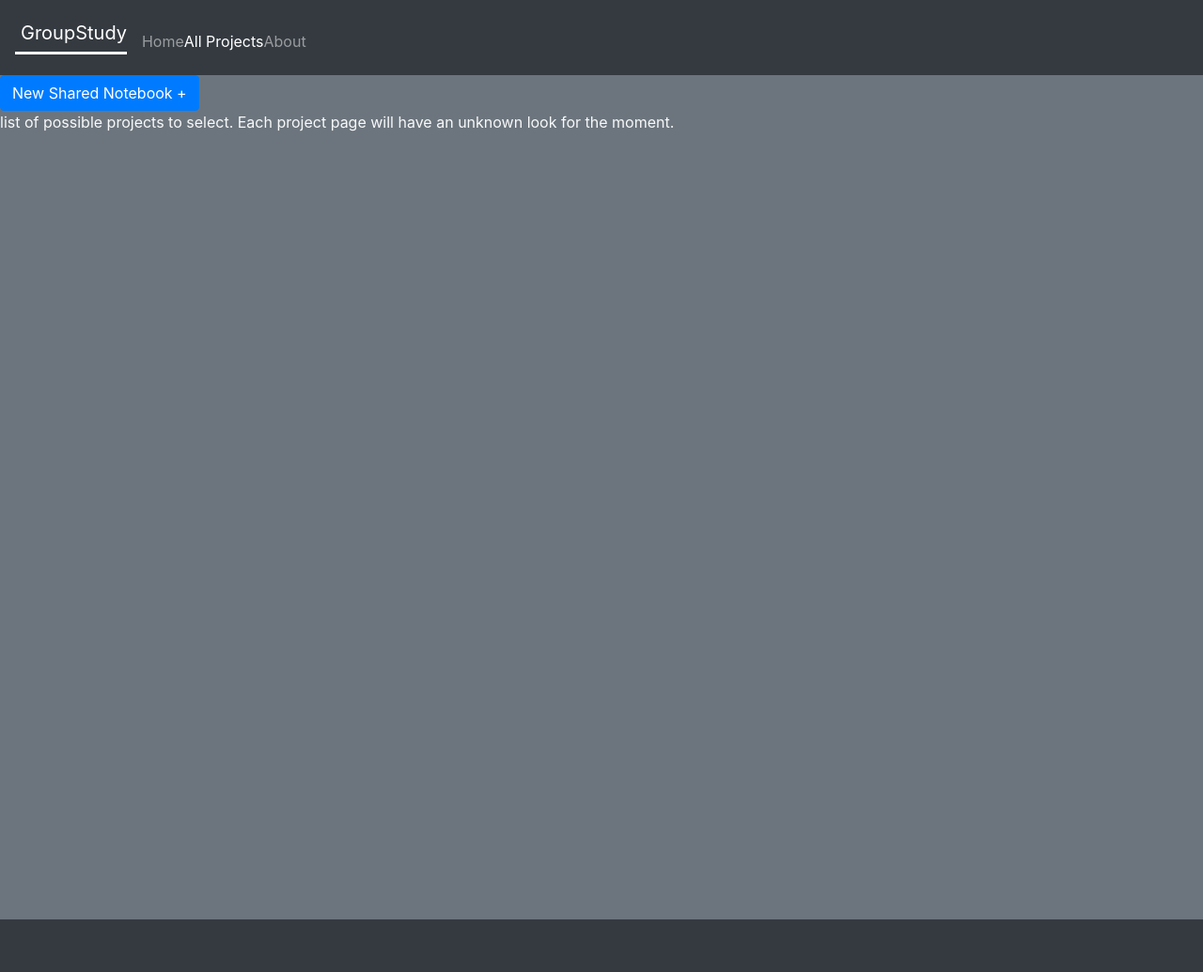
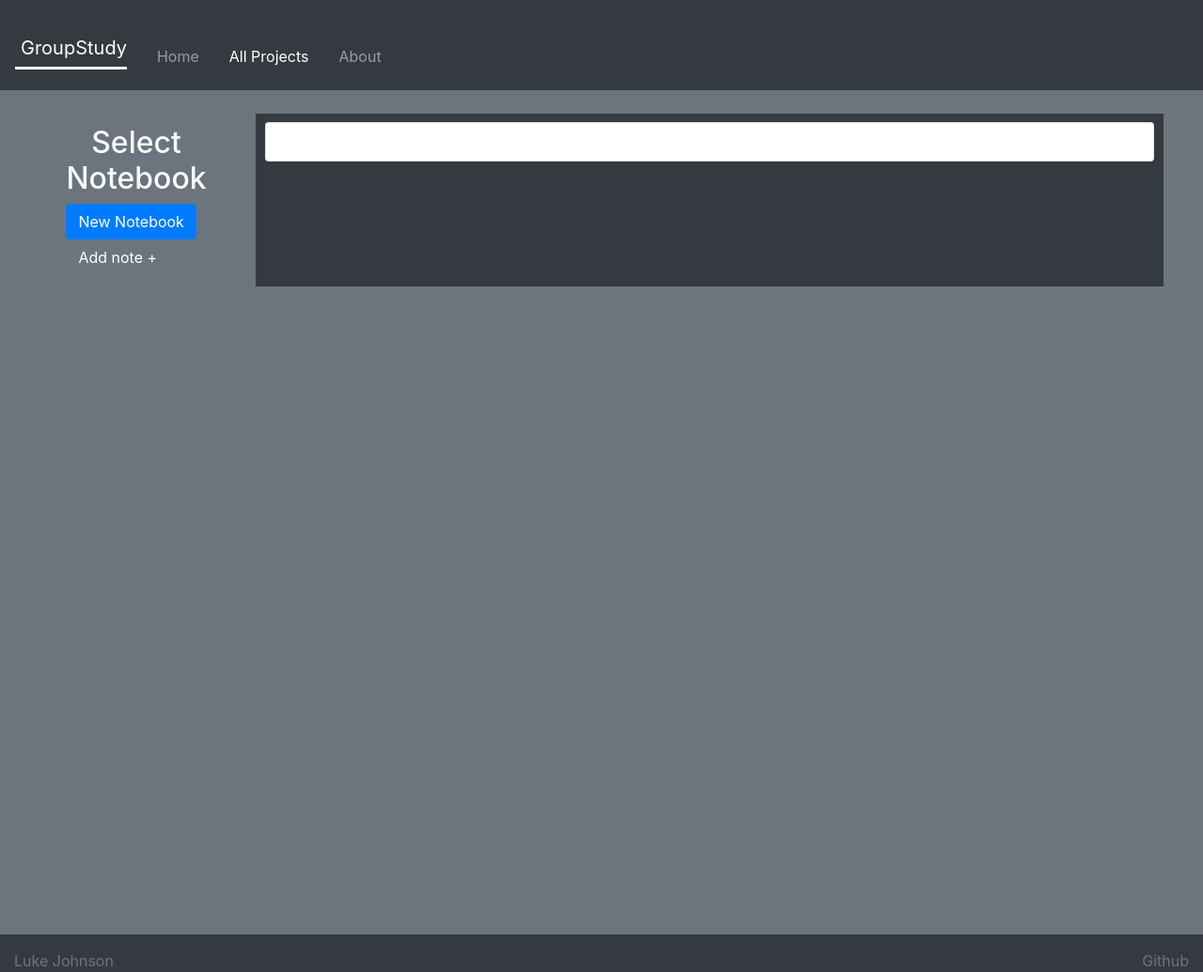
Before and after one commit to LRJohnson11/Startup-Octopus, a plain HTML site: page myprojects.html in a window 1280 px wide. Shown: the whole page at 94% size. Before the commit the page ends 979 px from the top, so only its background shows below. Drawn offline with nearby package versions, Linux system fonts and the light colour scheme.

Commit message:
updated css

```diff
--- a/main.css
+++ b/main.css
@@ -12,6 +12,7 @@ main{
   flex-direction: column;
   align-items: left;
   justify-content: space-around;
+  margin: 1em;
 }
 footer {
   flex: 0 30;
@@ -35,19 +36,23 @@ menu.nav-item{
 main div{
   display: flex;
   flex-direction: row;
-  flex: 1
+  flex: 1;
+  margin: 1%;
 }
 #display {
-  flex: 5;
+  flex: 7;
   flex-direction: row;
   flex-wrap:auto;
+  margin: 1%;
 }
 #controls {
   flex:1;
   flex-direction: row;
-  flex-wrap: wrap;
-  align-items: justify;
-
+  flex-wrap: nowrap;
+  align-self: center;
+  margin-right: 2%;
+  margin-left: 2%;
+  justify-content: center;
 
 }
 main menu {
@@ -57,3 +62,7 @@ main menu {
   align-items: center;
 
 }
+li {
+  padding-left: 1em;
+  padding: 1em;
+}
--- a/myprojects.html
+++ b/myprojects.html
@@ -28,15 +28,26 @@
         </menu>
       </nav>
     </header>
-    <main class="bg-secondary">
-      <section class="controls">
-        <button class="btn btn-primary">New Shared Notebook +</button>
-        <p>
-          list of possible projects to select. Each project page will have an unknown look for the moment.
-        </p>
-
-      </section>
-
+    <main class="container-fluid bg-secondary text-center">
+      <div class="container-fluid">
+        <section class="controls" ID="controls">
+          <menu class="navbar">
+            <h2>Select Notebook</h2>
+            <button class="btn btn-primary">New Notebook</button>
+            <button class="btn btn-secondary">Add note +</button>
+          </menu>
+        </section>
+        <section class="bg-dark" ID="display">
+          <div class="card card-body">
+          </div>
+        </section>
+      </div>
     </main>
+    <footer class="bg-dark text-dark text-muted">
+      <div class="container-fluid">
+        <span class="text-reset">Luke Johnson</span>
+        <a class="text-reset" href="https://github.com/LRJohnson11/Startup-Octopus">Github</a>
+      </div>
+    </footer>
   </body>
 </html>
```
Also changed, not shown: index.html (+16 -7 lines).
